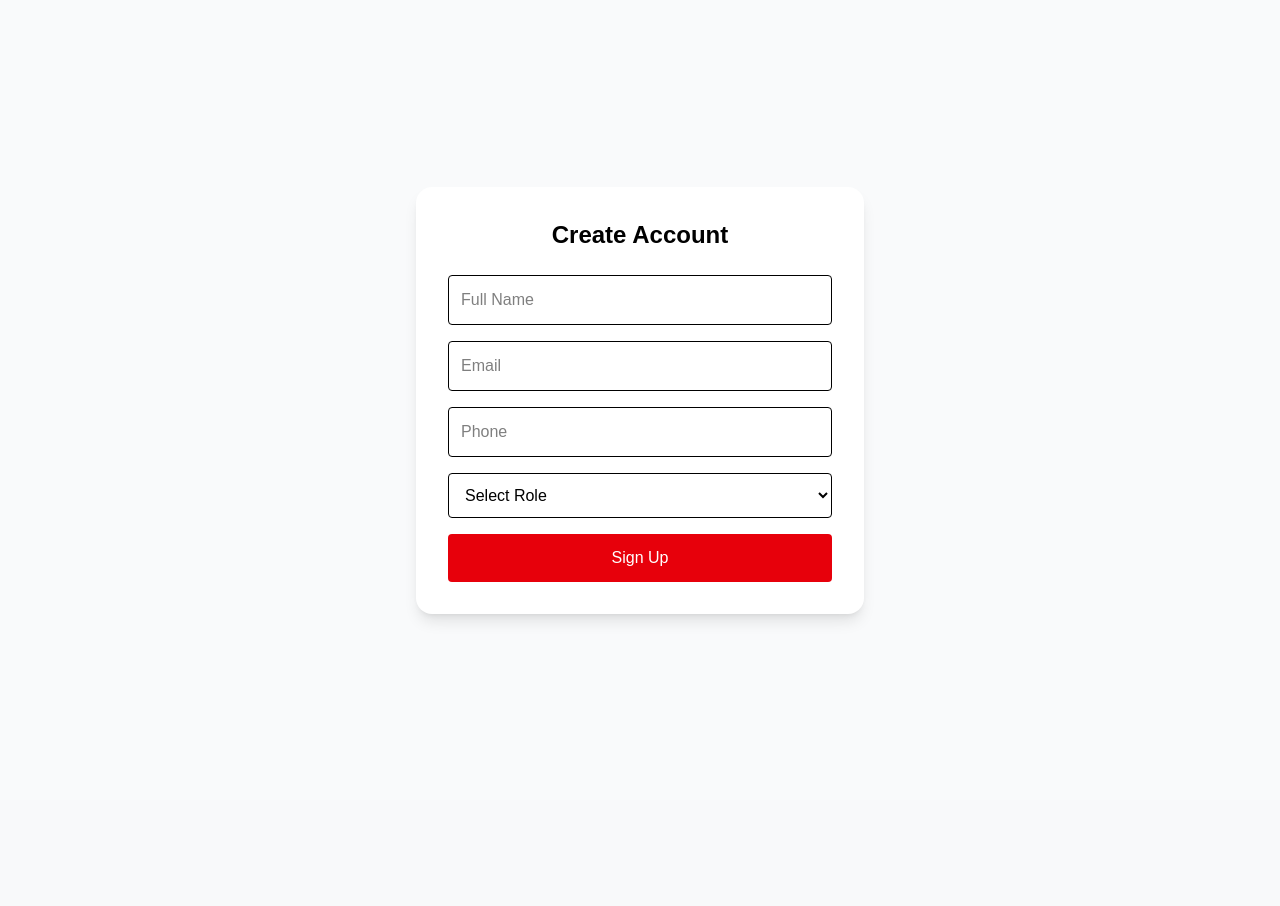
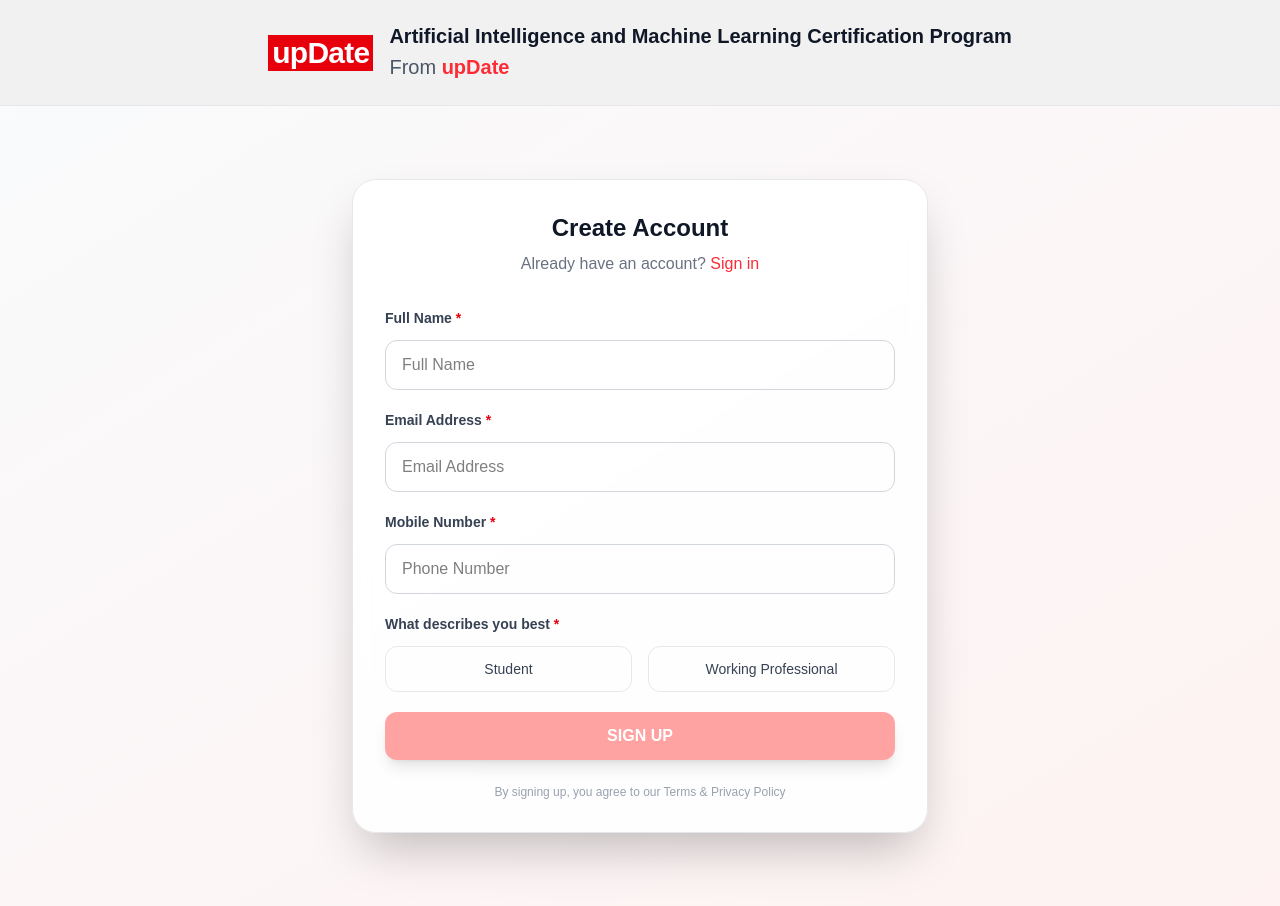
Before and after one commit to rohit-tamboli/update-page, a React (Vite) app in the folder frontend/: page /signup in a window 1280 px wide. Before the commit the page ends 800 px from the top, so only its background shows below. Built offline with nearby package versions, Linux system fonts and the light colour scheme.

Commit message:
first commit

```diff
--- a/frontend/src/Pages/Form.jsx
+++ b/frontend/src/Pages/Form.jsx
@@ -39,8 +39,8 @@ const Form = () => {
         setMessage("Account created successfully!");
 
         setTimeout(() => {
-          navigate("/products"); // 🔥 new page
-        }, 1500);
+          navigate("/products");
+        }, 1200);
       } else {
         setStatus("error");
         setMessage(data.error || "Registration failed");
@@ -52,66 +52,143 @@ const Form = () => {
   };
 
   return (
-    <div className="min-h-screen flex items-center justify-center bg-gray-50">
-      <div className="bg-white p-8 rounded-2xl shadow-lg w-full max-w-md">
-        <h2 className="text-2xl font-bold mb-6 text-center">
+    <>
+      {/* Header */}
+      <div className="bg-[#F1F1F1] border-b border-gray-200">
+        <div className="max-w-7xl mx-auto px-4 sm:px-6 lg:px-12 py-4 sm:py-6 flex items-center justify-center gap-4">
+          {/* Left Side Logo */}
+          <div
+            onClick={() => navigate("/")}
+            className="cursor-pointer flex-shrink-0"
+          >
+            <h1 className="text-lg sm:text-xl md:text-3xl bg-red-600 text-white font-bold px-1 tracking-tight">
+              upDate
+            </h1>
+          </div>
+
+          {/* Right Side Content */}
+          <div className="text-left max-w-[75%] sm:max-w-full">
+            <p className="text-base sm:text-sm md:text-xl font-semibold text-gray-900 leading-tight">
+              Artificial Intelligence and Machine Learning Certification Program
+            </p>
+            <p className="text-[15px] sm:text-xs md:text-xl text-gray-600 mt-1">
+              From <span className="font-semibold text-red-500">upDate</span>
+            </p>
+          </div>
+        </div>
+      </div>
+
+      {/* Main Section */}
+      <div className="min-h-screen flex items-center justify-center bg-gradient-to-br from-gray-50 to-red-50 px-4 py-12">
+        <div className="w-full max-w-xl bg-white/90 backdrop-blur-sm border border-gray-200 rounded-3xl p-8 shadow-2xl">
+          <h2 className="text-2xl md:text-2xl font-bold text-gray-900 text-center mb-2">
             Create Account
           </h2>
+          <p className="text-sm md:text-base  text-gray-500 text-center mb-8">
+            Already have an account?{" "}
+            <a href="#" className="hover:underline text-red-500">
+              Sign in
+            </a>
+          </p>
 
-        <form onSubmit={handleRegistration} className="space-y-4">
-
+          <form onSubmit={handleRegistration} className="space-y-5">
+            {/* Status Messages */}
             {status === "success" && (
-            <div className="bg-green-100 text-green-700 p-3 rounded flex gap-2">
+              <div className="bg-green-50 border border-green-200 text-green-700 p-3 rounded-xl flex gap-2 text-sm">
                 <CheckCircle2 size={18} />
                 {message}
               </div>
             )}
 
             {status === "error" && (
-            <div className="bg-red-100 text-red-700 p-3 rounded flex gap-2">
+              <div className="bg-red-50 border border-red-200 text-red-700 p-3 rounded-xl flex gap-2 text-sm">
                 <AlertCircle size={18} />
                 {message}
               </div>
             )}
 
+            {/* Inputs */}
+            <label className="block text-sm font-semibold text-gray-700 mb-3">
+                Full Name <span className="text-red-600">*</span>
+              </label>
             <input
               type="text"
               placeholder="Full Name"
-            className="w-full p-3 border rounded"
+              className="w-full px-4 py-3 rounded-xl border border-gray-300 focus:ring-2 focus:ring-red-500/20 focus:border-red-500 focus:outline-none transition"
               value={fullName}
               onChange={(e) => setFullName(e.target.value)}
             />
 
+<label className="block text-sm font-semibold text-gray-700 mb-3">
+                Email Address <span className="text-red-600">*</span>
+              </label>
             <input
               type="email"
-            placeholder="Email"
-            className="w-full p-3 border rounded"
+              placeholder="Email Address"
+              className="w-full px-4 py-3 rounded-xl border border-gray-300 focus:ring-2 focus:ring-red-500/20 focus:border-red-500 focus:outline-none transition"
               value={email}
               onChange={(e) => setEmail(e.target.value)}
             />
 
+          <label className="block text-sm font-semibold text-gray-700 mb-3">
+                Mobile Number <span className="text-red-600">*</span>
+              </label>
             <input
               type="tel"
-            placeholder="Phone"
-            className="w-full p-3 border rounded"
+              placeholder="Phone Number"
+              className="w-full px-4 py-3 rounded-xl border border-gray-300 focus:ring-2 focus:ring-red-500/20 focus:border-red-500 focus:outline-none transition"
               value={phone}
               onChange={(e) => setPhone(e.target.value)}
             />
 
-          <select
-            className="w-full p-3 border rounded"
-            value={role}
+            <div>
+              <label className="block text-sm font-semibold text-gray-700 mb-3">
+                What describes you best <span className="text-red-600">*</span>
+              </label>
+
+              <div className="grid grid-cols-2 gap-4">
+                {[
+                  { value: "student", label: "Student" },
+                  { value: "working", label: "Working Professional" },
+                ].map((item) => (
+                  <label
+                    key={item.value}
+                    className={`flex items-center justify-center md:p-3 p-2  border rounded-xl cursor-pointer transition-all text-center ${
+                      role === item.value
+                        ? "border-red-500 bg-red-50 shadow-md"
+                        : "border-gray-200 hover:border-gray-300"
+                    }`}
+                  >
+                    <input
+                      type="radio"
+                      name="role"
+                      value={item.value}
+                      checked={role === item.value}
                       onChange={(e) => setRole(e.target.value)}
+                      className="hidden"
+                    />
+
+                    <span
+                      className={`text-sm font-medium ${
+                        role === item.value ? "text-red-700" : "text-gray-700"
+                      }`}
                     >
-            <option value="">Select Role</option>
-            <option value="student">Student</option>
-            <option value="working">Working Professional</option>
-          </select>
+                      {item.label}
+                    </span>
+                  </label>
+                ))}
+              </div>
+            </div>
 
+            {/* Submit Button */}
             <button
               type="submit"
               disabled={status === "loading"}
-            className="w-full bg-red-600 text-white p-3 rounded hover:bg-red-700 flex justify-center items-center gap-2"
+              className={`w-full py-3 rounded-xl font-semibold text-white transition-all flex justify-center items-center gap-2 ${
+                status === "loading"
+                  ? "bg-red-400 cursor-not-allowed"
+                  : "bg-red-300 hover:bg-red-200 shadow-lg hover:shadow-xl"
+              }`}
             >
               {status === "loading" ? (
                 <>
@@ -119,12 +196,18 @@ const Form = () => {
                   Processing...
                 </>
               ) : (
-              "Sign Up"
+                "SIGN UP"
               )}
             </button>
           </form>
+
+          {/* Footer */}
+          <p className="text-xs text-center text-gray-400 mt-6">
+            By signing up, you agree to our Terms & Privacy Policy
+          </p>
         </div>
       </div>
+    </>
   );
 };
 
```
Lines whose indentation alone changed are shown as unchanged.
